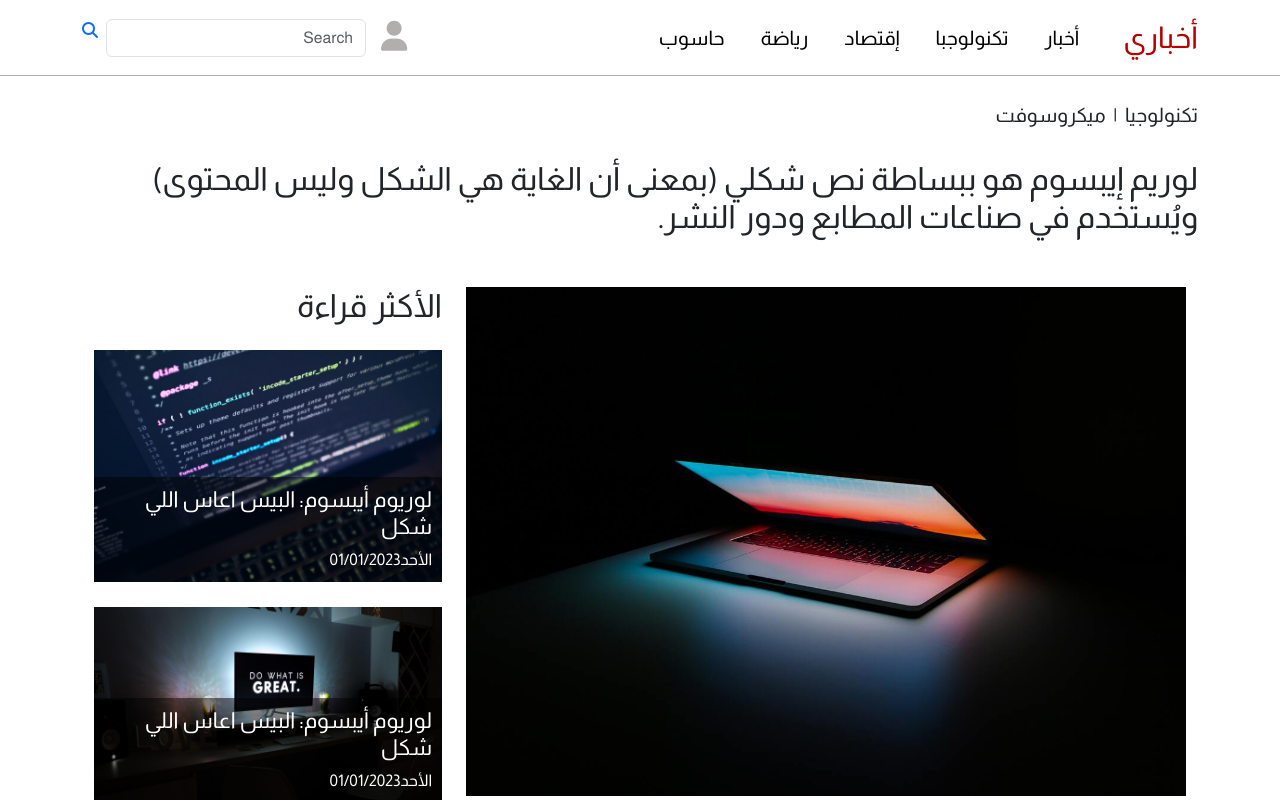
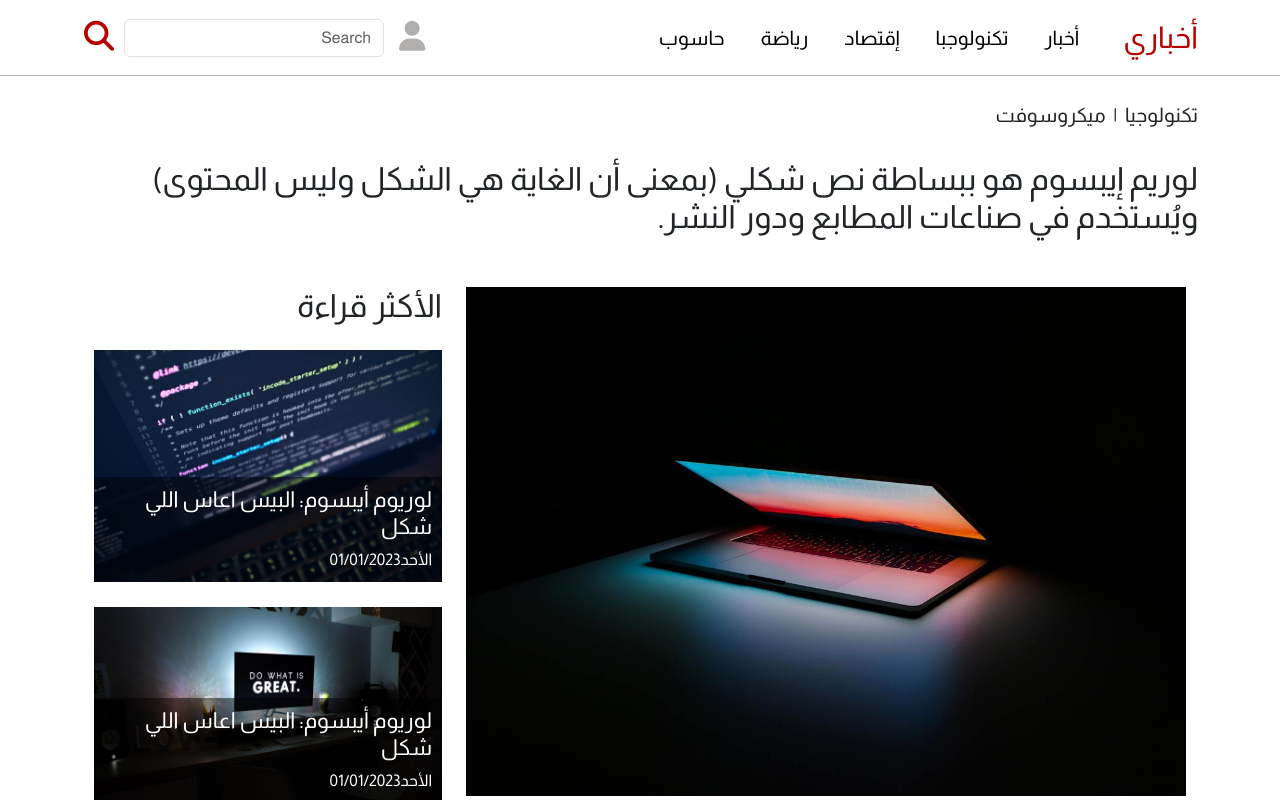
Before and after one commit to abdallah-hasan23/akhbary-news, a plain HTML site: page article.html in a window 1280 px wide. Shown: the top 800 px of the page. Drawn offline with nearby package versions, Linux system fonts and the light colour scheme; a script that the page names is missing.

Commit message:
editting

```diff
--- a/article.html
+++ b/article.html
@@ -49,7 +49,7 @@
                     </div>
                     <form class="d-flex" role="search">
                         <input class="form-control me-2" type="search" placeholder="Search" aria-label="Search">
-                        <a href="./search.html"><i class="fa-solid fa-magnifying-glass"></i></a>
+                        <a href="./search.html" class="search-icon"><i class="fa-solid fa-magnifying-glass"></i></a>
                     </form>
                 </div>
             </div>
```
Also changed, not shown: signup.html (+1 -1 lines), 1 other file.
